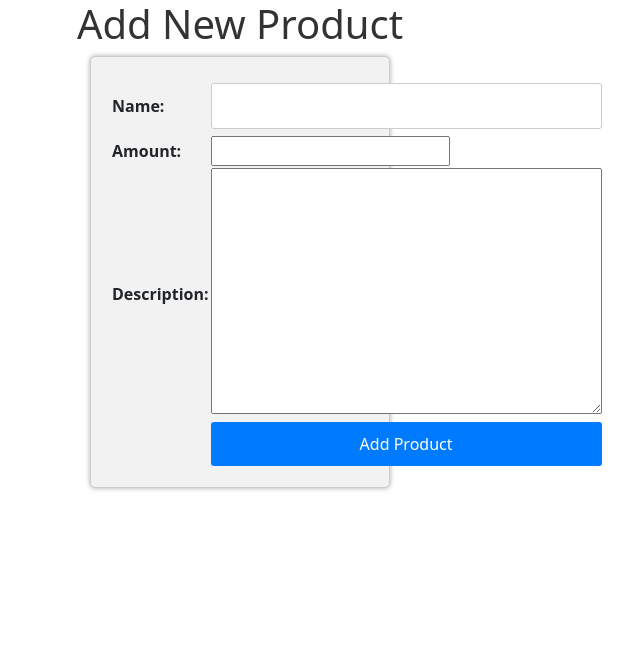
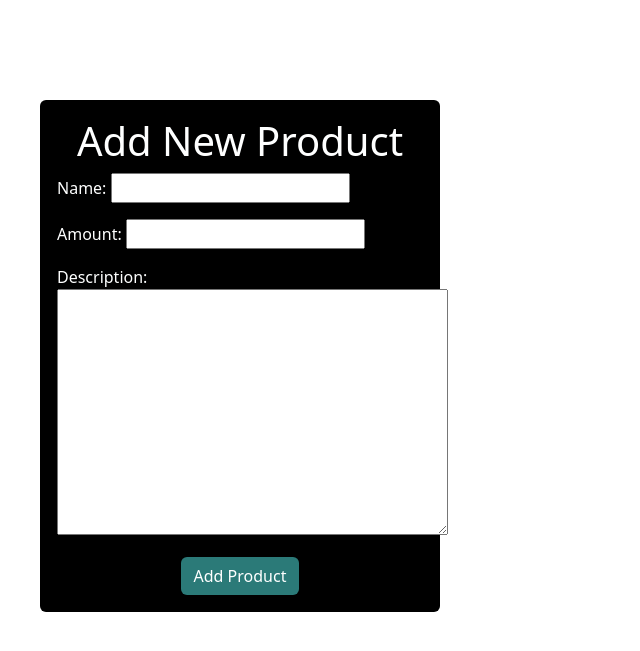
Before and after one commit to GoedangG/BayuInventory, a Django app: page /create-product in a window 1280 px wide. Shown: the top 651 px of the page, without its empty margins (400-1040 px from the left). Run offline with Django 4.2, Linux system fonts and the light colour scheme.

Commit message:
Menambah edit_product.html

```diff
--- a/main/templates/create_product.html
+++ b/main/templates/create_product.html
@@ -2,61 +2,29 @@
 
 {% block content %}
 <style>
-        /* Gaya untuk judul "Add New Product" */
-        h1 {
-            text-align: center;
-            color: #333;
+    .card {
+        background-color: #000000;
+        color : #feffff;
+        margin-top: 100px;
+        width: 600px
     }
-
-        /* Gaya untuk form */
-        form {
-            width: 300px;
-            margin: 0 auto;
-            padding: 20px;
-            background-color: #f2f2f2;
-            border: 1px solid #ccc;
-            border-radius: 5px;
-            box-shadow: 0px 0px 5px 0px #aaa;
-        }
-
-        /* Gaya untuk tabel form */
-        table {
-            width: 100%;
-        }
-
-        /* Gaya untuk input */
-        input[type="text"] {
-            width: 100%;
-            padding: 10px;
-            margin: 5px 0;
-            border: 1px solid #ccc;
-            border-radius: 3px;
-        }
-
-        /* Gaya untuk tombol "Add Product" */
-        input[type="submit"] {
-            width: 100%;
-            padding: 10px;
-            background-color: #007BFF;
-            color: white;
-            border: none;
-            border-radius: 3px;
-            cursor: pointer;
+    .btn-custom{
+        background-color: #2b7a78;
+        color: #feffff;
     }
 </style>
 
-    <h1>Add New Product</h1>
-
+<div class="card mx-auto" style="max-width: 400px;">
+    <div class="card-body">
+        <h1 class="card-title" style="text-align: center;">Add New Product</h1>
         <form method="POST">
             {% csrf_token %}
-        <table>
-            {{ form.as_table }}
-            <tr>
-                <td></td>
-                <td>
-                    <input type="submit" value="Add Product"/>
-                </td>
-            </tr>
-        </table>
+            {{ form.as_p }}
+            <div class="text-center mt-3">
+                <input type="submit" value="Add Product" class="btn btn-custom">
+            </div>
         </form>
+    </div>
+</div>
+
 {% endblock %}
--- a/main/urls.py
+++ b/main/urls.py
@@ -1,6 +1,5 @@
 from django.urls import path
-from main.views import show_main
-from main.views import show_main, create_product, show_xml, show_json, show_xml_by_id, show_json_by_id, register, login_user, logout_user
+from main.views import show_main, create_product, show_xml, show_json, show_xml_by_id, show_json_by_id, register, login_user, logout_user, edit
 
 app_name = 'main'
 
@@ -14,4 +13,5 @@ urlpatterns = [
     path('register/', register, name='register'),
     path('login/', login_user, name='login'),
     path('logout/', logout_user, name='logout'),
+    path('edit/', edit, name='edit'),
 ]
--- a/main/views.py
+++ b/main/views.py
@@ -85,3 +85,18 @@ def create_product(request):
 
     context = {'form': form}
     return render(request, "create_product.html", context)
+
+def delete(request, id):
+    product = Product.objects.get(pk = id)
+    product.delete()
+    return redirect('main:show_main')
+
+def edit(request, id):
+    product = Product.objects.get(pk = id)
+    form = ProductForm(request.POST or None, instance=product)
+    if form.is_valid() and request.method == "POST":
+        form.save()
+        return HttpResponseRedirect(reverse('main:show_main'))
+
+    context = {'form': form}
+    return render(request, "edit_product.html", context)
```
Also changed, not shown: main/templates/edit_product.html (added, +67 -0 lines), main/templates/login.html (+7 -7 lines), main/templates/register.html (+45 -16 lines), db.sqlite3. Lines whose indentation alone changed are shown as unchanged.
